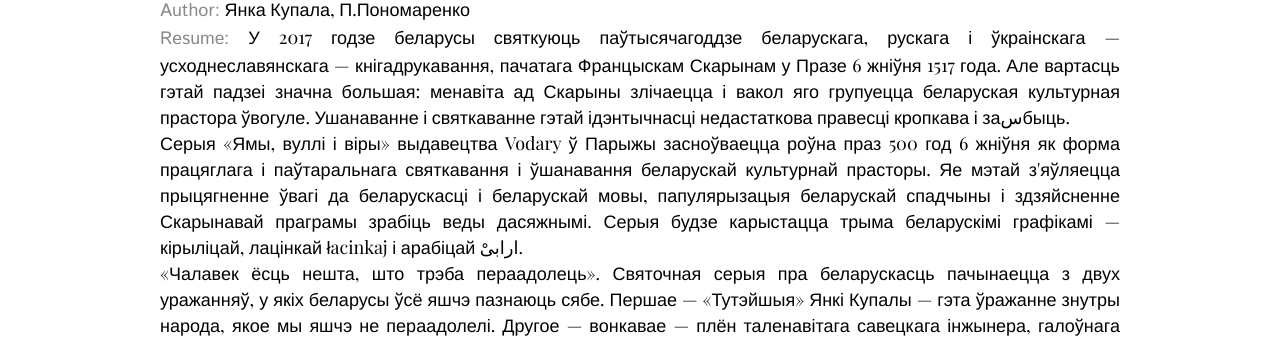
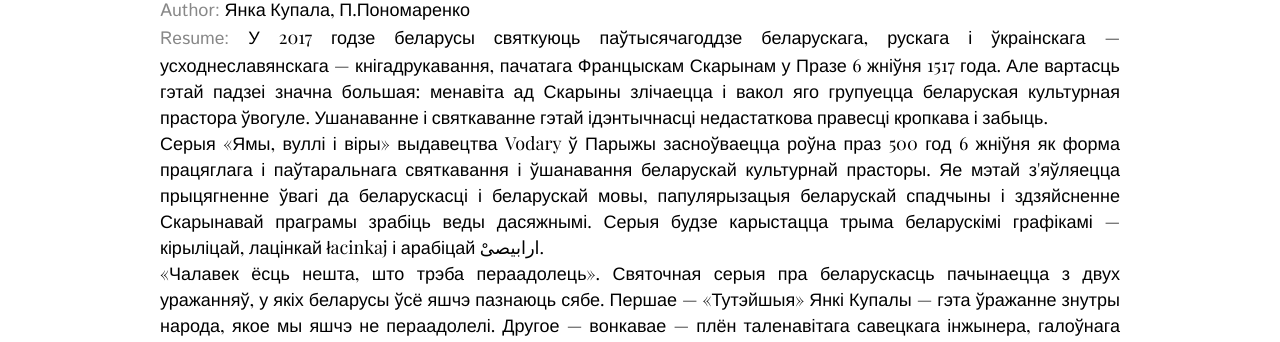
Before and after one commit to mlare/vodary, a Jekyll site: the page built from _posts/2017-08-06-na-arbicie.markdown, in a window 1280 px wide. Shown: the part 860-1202 px from the top of the page. Built offline with Jekyll 4.4.1, drawn with Linux system fonts in a browser that asks for light colours; some web fonts are replaced; Markdown is read by kramdown in place of the engine named in the settings.

Commit message:
Update 2017-08-06-na-arbicie.markdown

```diff
--- a/_posts/2017-08-06-na-arbicie.markdown
+++ b/_posts/2017-08-06-na-arbicie.markdown
@@ -3,7 +3,7 @@ layout: post
 title: Belarus on Orbit
 ortitle: Беларусь на арбіце
 resume: "“Belarus on Orbit” — This is the first issue of the Belarusan series “Jamy, vuĺli i viry” (‘pits, beehives, whirlpools’) of the publishing house “Vodary Paris”. It contains two complementary works on the Belarusan identity: “Tutejšyja” ‘The locals’ by Yanka Kupala and the missive to Stalin “On the Belarusian language, literature and writers” by Panteleimon Ponomarenko. The series “Jamy, vuĺli i viry” is set up as a celebration of the Belarusian cultural space's half-a-millenium milestone in 1517+500=2017, 500 years after Francis Skorina founded Belarusian bookprinting in Prague."
-orresume: "У 2017 годзе беларусы святкуюць паўтысячагоддзе беларускага, рускага і ўкраінскага — усходнеславянскага — кнігадрукавання, пачатага Францыскам Скарынам у Празе 6 жніўня 1517 года. Але вартасць гэтай падзеі значна большая&colon; менавіта ад Скарыны злічаецца і вакол яго групуецца беларуская культурная прастора ўвогуле. Ушанаванне і святкаванне гэтай ідэнтычнасці недастаткова правесці кропкава і заسбыць.<br>Серыя «Ямы, вуллі і віры» выдавецтва Vodary ў Парыжы засноўваецца роўна праз 500 год 6 жніўня як форма працяглага і паўтаральнага святкавання і ўшанавання беларускай культурнай прасторы. Яе мэтай з'яўляецца прыцягненне ўвагі да беларускасці і беларускай мовы, папулярызацыя беларускай спадчыны і здзяйсненне Скарынавай праграмы зрабіць веды дасяжнымі. Серыя будзе карыстацца трыма беларускімі графікамі — кірыліцай, лацінкай łacinkaj і арабіцай ارابیْ.<br>«Чалавек ёсць нешта, што трэба пераадолець». Святочная серыя пра беларускасць пачынаецца з двух уражанняў, у якіх беларусы ўсё яшчэ пазнаюць сябе. Першае — «Тутэйшыя» Янкі Купалы — гэта ўражанне знутры народа, якое мы яшчэ не пераадолелі. Другое — вонкавае — плён таленавітага савецкага інжынера, галоўнага ката Купалы Панцеляймона Панамарэнкі. Мы наўмысна друкуем два гэтыя тэксты разам."
+orresume: "У 2017 годзе беларусы святкуюць паўтысячагоддзе беларускага, рускага і ўкраінскага — усходнеславянскага — кнігадрукавання, пачатага Францыскам Скарынам у Празе 6 жніўня 1517 года. Але вартасць гэтай падзеі значна большая&colon; менавіта ад Скарыны злічаецца і вакол яго групуецца беларуская культурная прастора ўвогуле. Ушанаванне і святкаванне гэтай ідэнтычнасці недастаткова правесці кропкава і забыць.<br>Серыя «Ямы, вуллі і віры» выдавецтва Vodary ў Парыжы засноўваецца роўна праз 500 год 6 жніўня як форма працяглага і паўтаральнага святкавання і ўшанавання беларускай культурнай прасторы. Яе мэтай з'яўляецца прыцягненне ўвагі да беларускасці і беларускай мовы, папулярызацыя беларускай спадчыны і здзяйсненне Скарынавай праграмы зрабіць веды дасяжнымі. Серыя будзе карыстацца трыма беларускімі графікамі — кірыліцай, лацінкай łacinkaj і арабіцай ارابیصیْ.<br>«Чалавек ёсць нешта, што трэба пераадолець». Святочная серыя пра беларускасць пачынаецца з двух уражанняў, у якіх беларусы ўсё яшчэ пазнаюць сябе. Першае — «Тутэйшыя» Янкі Купалы — гэта ўражанне знутры народа, якое мы яшчэ не пераадолелі. Другое — вонкавае — плён таленавітага савецкага інжынера, галоўнага ката Купалы Панцеляймона Панамарэнкі. Мы наўмысна друкуем два гэтыя тэксты разам."
 date: 2017-08-06 07:00:00
 homepage:
 download:
```
